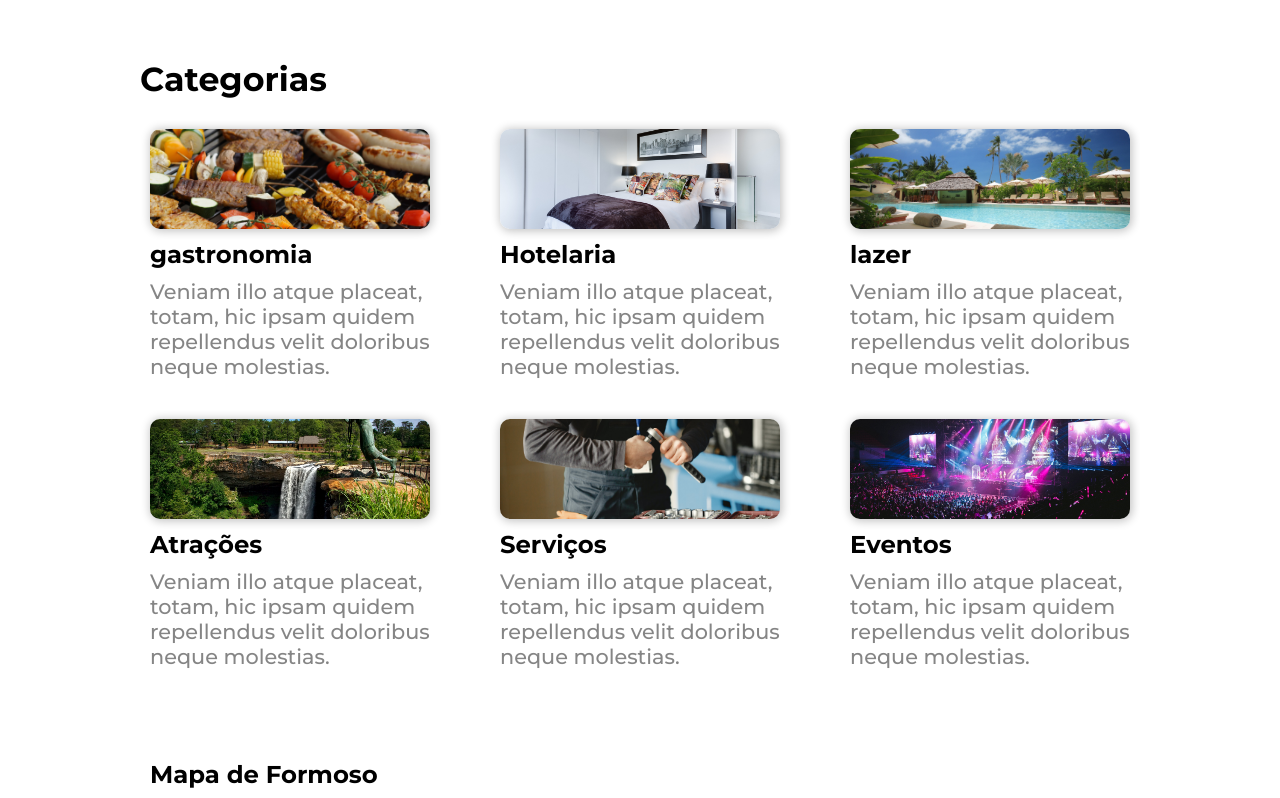
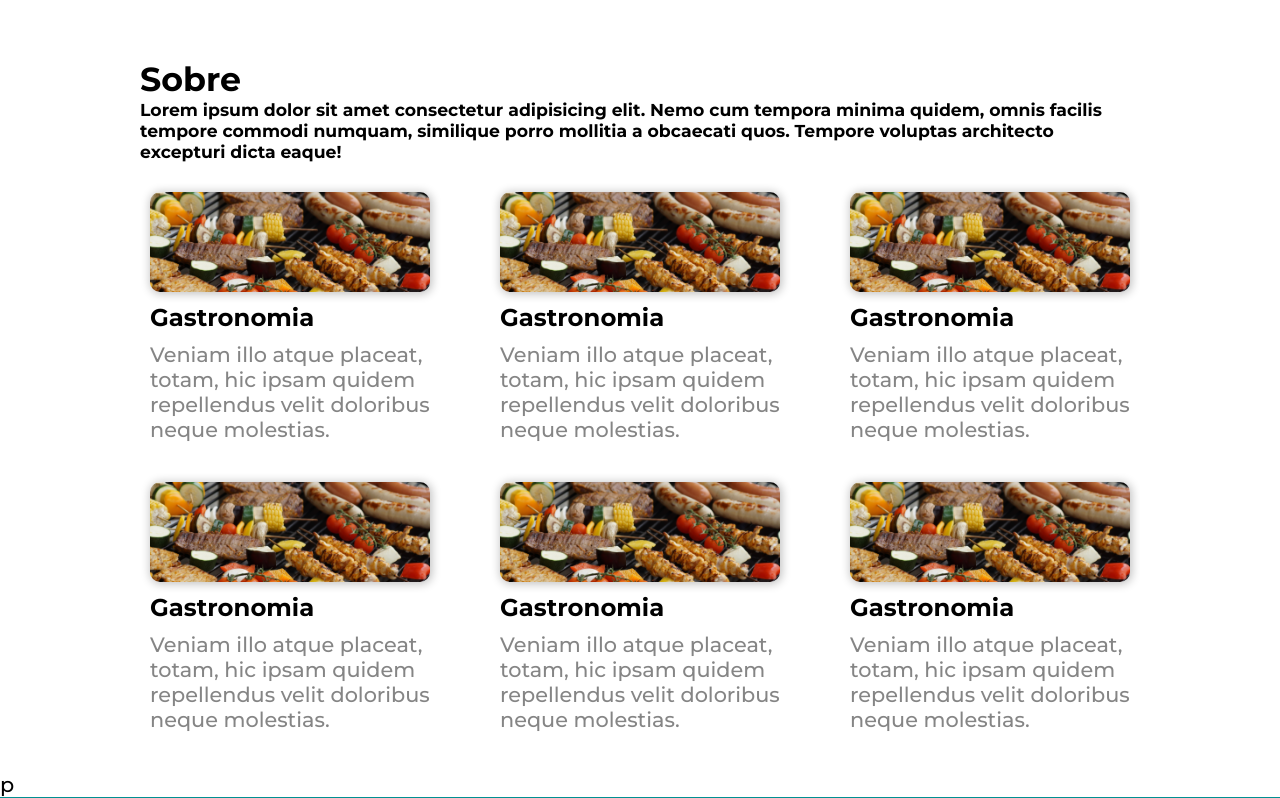
Before and after one commit to davidsamuel-dev/formo_tur, a PHP site: page /categorias/gastronomia.html in a window 1280 px wide. Shown: the part 351-1149 px from the top of the page. Run offline with PHP 8.4, Linux system fonts and the light colour scheme.

Commit message:
g.hkhbjk

```diff
--- a/categorias/gastronomia.html
+++ b/categorias/gastronomia.html
@@ -16,36 +16,37 @@
         </div>
 
     </header>
-    <div class="baner">
+    <div class="baner" id="baner_gastronomia">
 
         <div class="content">
-            <h1>Formoso do Araguaia</h1>
+            <h1>Gastronomia</h1>
         </div>
 
     </div>
     <main>
         <div class="content">
-            <h3>Categorias</h3>
+            <h3>Sobre</h3>
+            <h5>Lorem ipsum dolor sit amet consectetur adipisicing elit. Nemo cum tempora minima quidem, omnis facilis tempore commodi numquam, similique porro mollitia a obcaecati quos. Tempore voluptas architecto excepturi dicta eaque!</h5>
             <a href="./detalhes.categoria.html">
                 <div class="categorias">
                     <div class="categoria">
                         <div class="categoria_img" id="gastronomia_img"></div>
-                        <h3>gastronomia</h3>
+                        <h3>Gastronomia</h3>
                         <p>Veniam illo atque placeat, totam, hic ipsam quidem repellendus velit doloribus neque
                             molestias.
                         </p>
                     </div>
 
                     <div class="categoria">
-                        <div class="categoria_img" id="hotelaria_img"></div>
-                        <h3>Hotelaria</h3>
+                        <div class="categoria_img" id="gastronomia_img"></div>
+                        <h3>Gastronomia</h3>
                         <p>Veniam illo atque placeat, totam, hic ipsam quidem repellendus velit doloribus neque
                             molestias.
                         </p>
                     </div>
                     <div class="categoria">
-                        <div class="categoria_img" id="lazer_img"></div>
-                        <h3>lazer</h3>
+                        <div class="categoria_img" id="gastronomia_img"></div>
+                        <h3>Gastronomia</h3>
                         <p>Veniam illo atque placeat, totam, hic ipsam quidem repellendus velit doloribus neque
                             molestias.
                         </p>
@@ -53,36 +54,29 @@
                 </div>
                 <div class="categorias">
                     <div class="categoria">
-                        <div class="categoria_img" id="atracoes_img"></div>
-                        <h3>Atrações</h3>
+                        <div class="categoria_img" id="gastronomia_img"></div>
+                        <h3>Gastronomia</h3>
                         <p>Veniam illo atque placeat, totam, hic ipsam quidem repellendus velit doloribus neque
                             molestias.
                         </p>
                     </div>
 
                     <div class="categoria">
-                        <div class="categoria_img" id="servicos_img"></div>
-                        <h3>Serviços</h3>
+                        <div class="categoria_img" id="gastronomia_img"></div>
+                        <h3>Gastronomia</h3>
                         <p>Veniam illo atque placeat, totam, hic ipsam quidem repellendus velit doloribus neque
                             molestias.
                         </p>
                     </div>
                     <div class="categoria">
-                        <div class="categoria_img" id="eventos_img"></div>
-                        <h3>Eventos</h3>
+                        <div class="categoria_img" id="gastronomia_img"></div>
+                        <h3>Gastronomia</h3>
                         <p>Veniam illo atque placeat, totam, hic ipsam quidem repellendus velit doloribus neque
                             molestias.
                         </p>
                     </div>
                 </div>
             </a>
-            <div class="mapa">
-                <h3>Mapa de Formoso</h3>
-                <iframe
-                    src="https://www.google.com/maps/embed?pb=!1m18!1m12!1m3!1d17208.050228662312!2d-49.52239590915116!3d-11.809121363394047!2m3!1f0!2f0!3f0!3m2!1i1024!2i768!4f13.1!3m3!1m2!1s0x933e67d2220a0a55%3A0x5d94ee7800305d73!2sFormoso%20do%20Araguaia%2C%20TO%2C%2077470-000!5e1!3m2!1spt-BR!2sbr!4v1698775200767!5m2!1spt-BR!2sbr"
-                    width="100%" height="450" style="border:0;" allowfullscreen="" loading="lazy"
-                    referrerpolicy="no-referrer-when-downgrade"></iframe>
-            </div>
 
         </div>
         p
--- a/style.css
+++ b/style.css
@@ -21,7 +21,9 @@
 #baner_lazer{
     background-image: url('./categorias/lazer.html');
 }
-
+#baner_gastronomia{
+    background-image: url('./img/pexels-pixabay-533325.jpg');
+}
 header {
     width: 100%;
     background-color: #009092;
@@ -151,6 +153,7 @@ main>.content {
 .categoria>h3 {
     margin: 10px 0;
 }
+
 a{
     text-decoration: none;
     color: #000;
```
Also changed, not shown: detalhes.categoria.html (+10 -0 lines).
